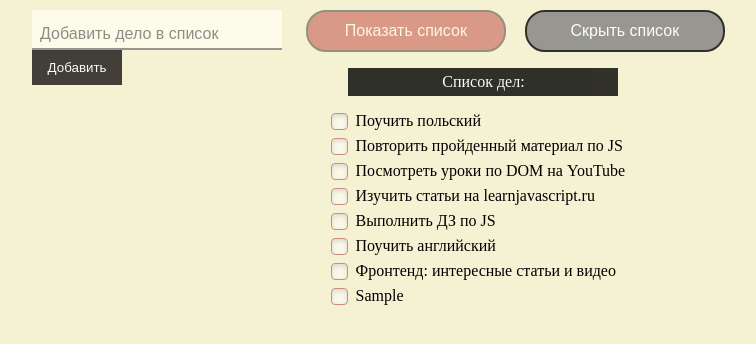
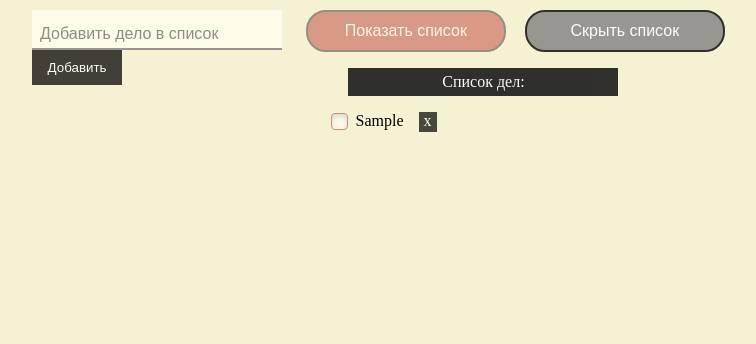
Before and after one commit to Alaksandar/TasksScheduler, a plain HTML site: page index.html in a window 1280 px wide. Both pictures are taken after typing "Sample" into the empty fields and a click on the input "Добавить". Shown: the whole page, without its empty margins (170-926 px from the left). Drawn offline with Linux system fonts and the light colour scheme.

Commit message:
localStorage

```diff
--- a/assets/scripts/script.js
+++ b/assets/scripts/script.js
@@ -1,43 +1,88 @@
 
 let buttonsContainer = document.querySelector(".buttons-container")
 let buttons = document.querySelectorAll("button");
+
 let list = document.querySelector(".list-container");
 let li_list = document.getElementsByTagName("li");
 let ul_list = document.querySelector(".list-container ul");
 
+let form = document.querySelector("#form1");
+let textInput = form.querySelector('[type="text"]');
+let submit = form.querySelector('[type="submit"]');
+
+
+
 buttonsContainer.addEventListener("click", showList);
-
 
 function showList(e) {
 
-    let button = e.target.closest("button");    // делегирование
+    let button = e.target.closest("button");
+
     if ( (button == null) ||
         (!button.classList.contains("active"))) return;
 
     for (let btn of buttons) {
+
         btn.classList.toggle("active");
         let dataClass =  btn.dataset.action;
         if (!dataClass) return;
         for (let li of li_list) {
-            if (li.children[0].checked !== false) {
+            if (li.children[0].checked) {
                 li.classList.toggle(dataClass);
+
             }
         }
     }
 }
 
-let formElem = document.querySelector("#formElem");
-let textInput = document.getElementById("textInput");
 
-formElem.onsubmit = (e) => {
+function toLocalStorage(){
+    let todoes = ul_list.innerHTML;
+    localStorage.setItem('todoes', todoes);
+}
+
+
+form.onsubmit = (e) => {
+
     e.preventDefault();
 
-    const formData = new FormData(formElem);
-    const value = Object.fromEntries(formData.entries());
+    const formData = new FormData(form);
+    value = Object.fromEntries(formData.entries());
     if(!value.toList) return;
+
+    createToDoLi();
+
+    textInput.value = "";
+
+    toLocalStorage();
+}
+
+
+function createToDoLi() {
+
     let created_li = document.createElement("li");
     ul_list.append(created_li);
     let x = li_list.length;
-    created_li.innerHTML = `<input type="checkbox" id=${x}><label for=${x}>${value.toList}</label>`;
-    textInput.value = "";
-};
+
+    let checkbox = document.createElement('input');
+    checkbox.type = "checkbox";
+    checkbox.id = `id${x}`;
+    created_li.append(checkbox);
+
+    let label = document.createElement('label')
+    label.htmlFor = `id${x}`;
+    label.append(document.createTextNode(value.toList));
+    created_li.append(label);
+
+    let deleteLiEl = document.createElement("span");
+    deleteLiEl.append(document.createTextNode("x"));
+    created_li.append(deleteLiEl);
+    // ... to be continued
+
+
+}
+
+
+if(localStorage.getItem("todoes")) {
+    ul_list.innerHTML = localStorage.getItem("todoes");
+}
--- a/assets/styles/style.css
+++ b/assets/styles/style.css
@@ -169,6 +169,7 @@ li {
   list-style-position: inside;
   height: 25px;
   transition: height .3s ease-out;
+  margin-right: 10px;
 }
 @media only screen and (max-width: 380px) {
   li {height: 40px;}
@@ -198,6 +199,14 @@ ul p {
     min-width: 230px;
     max-width: 260px;
     opacity: 0.8;
+}
+
+span {
+  color: white;
+  background-color: #000;
+  opacity: 0.7;
+  padding: 0px 5px 3px 5px;
+  margin-left: 15px;
 }
 
 
--- a/index.html
+++ b/index.html
@@ -16,8 +16,8 @@
 
       <div class="container__form">
         <div class="form-container">
-          <form id="formElem" method="post" action="#">
-            <input type="text" name="toList" id="textInput" placeholder="Добавить дело в список" value="">
+          <form id="form1" method="post" action="#">
+            <input type="text" name="toList" placeholder="Добавить дело в список" value="">
             <input type="submit" value="Добавить">
           </form>
         </div>
@@ -33,7 +33,17 @@
         <div class="list-container">
           <ul>
             <p>Список дел:</p>
-            <li>
+
+          </ul>
+        </div>
+      </div>
+    </div>
+
+  </div>
+
+  <script src="./assets/scripts/script.js"></script>
+</body>
+            <!-- <li>
               <input type="checkbox" id="1">
               <label for="1">Поучить польский</label>
             </li>
@@ -60,15 +70,6 @@
             <li>
               <input type="checkbox" id="7">
               <label for="7">Фронтенд: интересные статьи и видео</label>
-            </li>
-          </ul>
-        </div>
-      </div>
-    </div>
-
-  </div>
-
-  <script src="./assets/scripts/script.js"></script>
-</body>
+            </li> -->
 
 </html>
```
